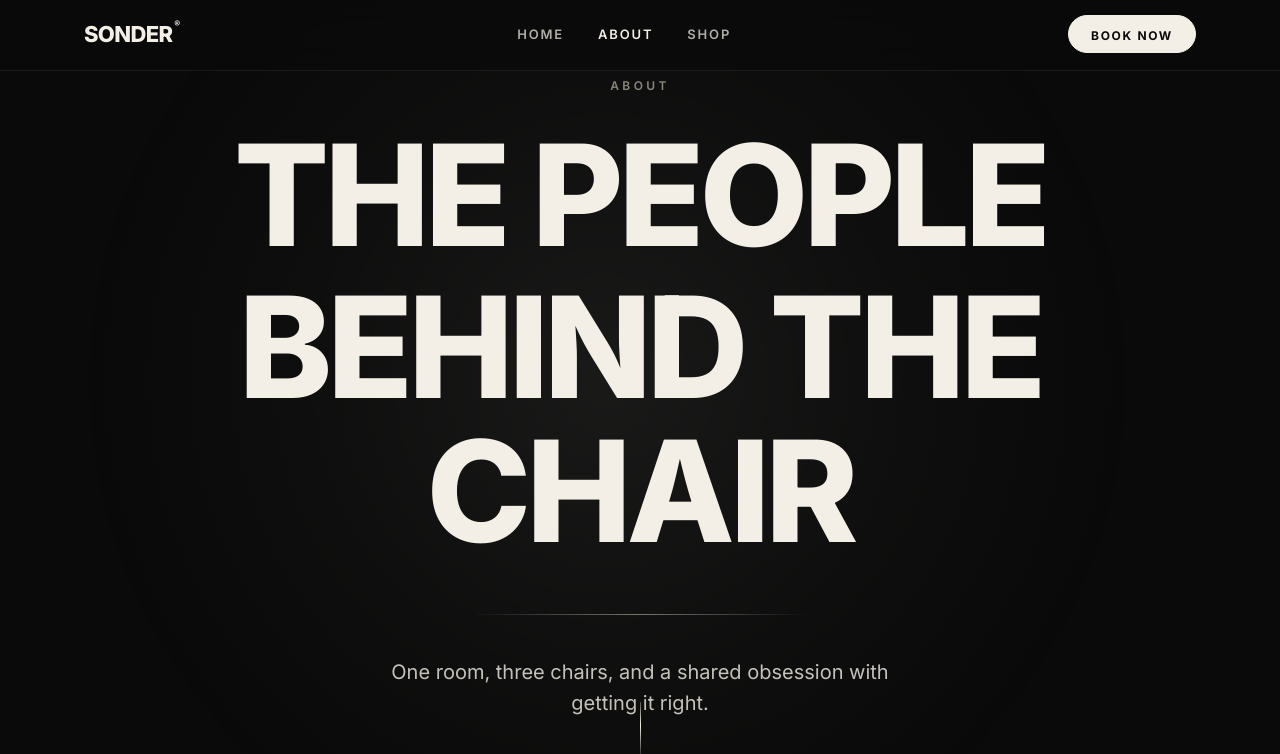
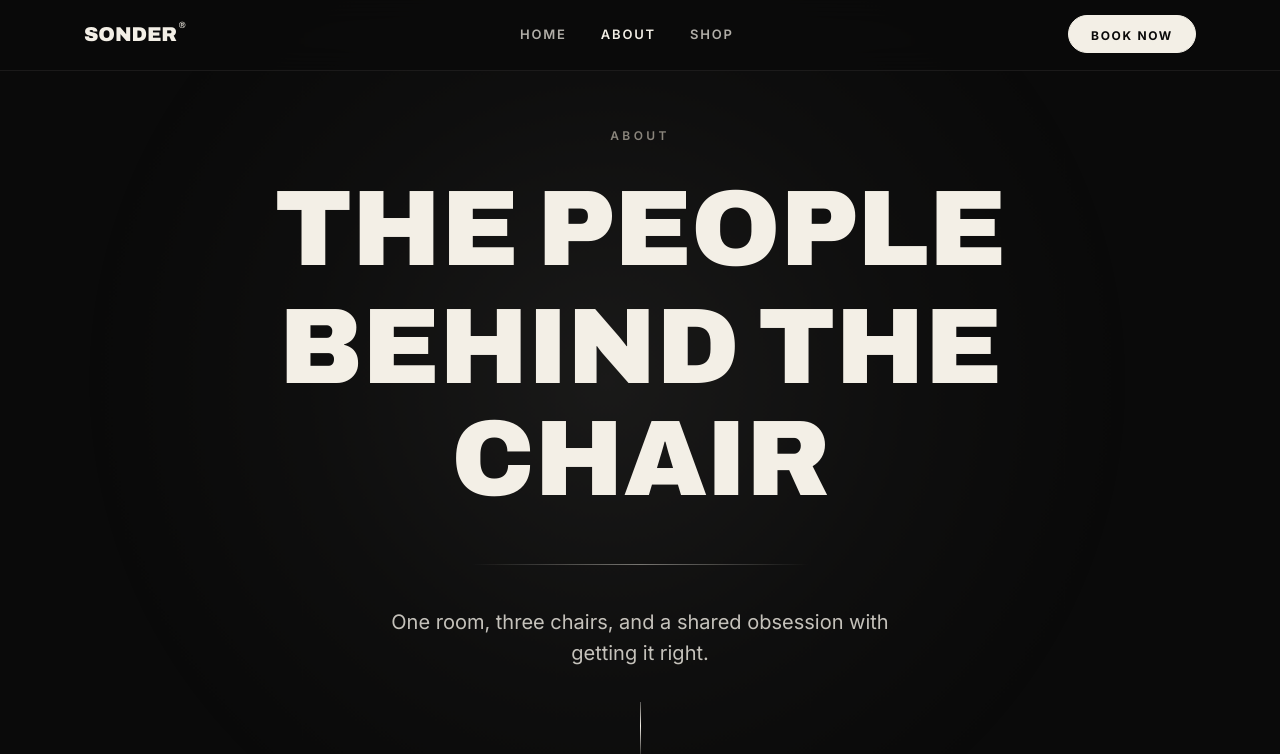
Before and after one commit to peter-t-wang315/sonderbarber, a Next.js app: page /about in a window 1280 px wide. Shown: the part 75-829 px from the top of the page. Built offline with nearby package versions, Linux system fonts and the light colour scheme.

Commit message:
Updating image.

```diff
--- a/app/globals.css
+++ b/app/globals.css
@@ -8,6 +8,9 @@
   --line-soft: rgba(243, 239, 230, 0.07);
 
   --font: var(--font-inter), system-ui, -apple-system, "Helvetica Neue", Arial,
+    sans-serif;
+  /* Display face for the wordmark and headlines — see app/layout.js. */
+  --font-head: var(--font-display), var(--font-inter), "Helvetica Neue", Arial,
     sans-serif;
 
   --maxw: 1240px;
@@ -76,35 +79,38 @@ img {
   margin: 0 0 20px;
 }
 
-/* Wordmark / display styling mirrors the SONDER logo:
-   heavy weight, uppercase, tight negative tracking. */
+/* Wordmark / display styling mirrors the SONDER logo: ultra-bold, extended,
+   uppercase, letters almost touching. font-stretch drives the width axis. */
 .wordmark {
-  font-weight: 800;
-  letter-spacing: -0.04em;
+  font-family: var(--font-head);
+  font-weight: 900;
+  font-stretch: 125%;
+  letter-spacing: -0.005em;
   text-transform: uppercase;
 }
 
 h1,
 h2,
 h3 {
-  font-weight: 800;
-  letter-spacing: -0.035em;
-  line-height: 1.02;
+  font-family: var(--font-head);
+  font-weight: 900;
+  font-stretch: 125%;
+  letter-spacing: -0.005em;
+  line-height: 1.04;
   margin: 0;
   text-transform: uppercase;
 }
 
 h1 {
-  font-size: clamp(48px, 11vw, 148px);
+  font-size: clamp(38px, 8.4vw, 112px);
 }
 
 h2 {
-  font-size: clamp(34px, 6vw, 74px);
+  font-size: clamp(28px, 4.8vw, 58px);
 }
 
 h3 {
-  font-size: clamp(20px, 2.4vw, 30px);
-  letter-spacing: -0.02em;
+  font-size: clamp(18px, 2.1vw, 26px);
 }
 
 p {
@@ -203,9 +209,11 @@ p {
 }
 
 .nav__brand {
-  font-size: 22px;
-  font-weight: 800;
-  letter-spacing: -0.03em;
+  font-family: var(--font-head);
+  font-size: 20px;
+  font-weight: 900;
+  font-stretch: 125%;
+  letter-spacing: -0.005em;
   text-transform: uppercase;
   display: inline-flex;
   align-items: flex-start;
@@ -839,7 +847,7 @@ body:has(.snap-page) .footer {
 }
 
 .barber h2 {
-  font-size: clamp(30px, 4.5vw, 54px);
+  font-size: clamp(26px, 3.6vw, 44px);
   margin-bottom: 24px;
 }
 
@@ -869,9 +877,10 @@ body:has(.snap-page) .footer {
 }
 
 .footer__brand {
-  font-size: clamp(48px, 10vw, 120px);
-  font-weight: 800;
-  letter-spacing: -0.045em;
+  font-size: clamp(42px, 8.5vw, 104px);
+  font-weight: 900;
+  font-stretch: 125%;
+  letter-spacing: -0.005em;
   text-transform: uppercase;
   line-height: 0.9;
 }
--- a/app/layout.js
+++ b/app/layout.js
@@ -1,13 +1,36 @@
-import { Inter } from "next/font/google";
+import { Archivo, Inter } from "next/font/google";
 import "./globals.css";
 import Nav from "@/components/Nav";
 import Footer from "@/components/Footer";
 
-// Inter — a clean neo-grotesque in the Helvetica lineage, closest free match
-// to the heavy, tightly-tracked SONDER wordmark.
+// Inter carries body copy, labels and buttons.
 const inter = Inter({
   subsets: ["latin"],
   variable: "--font-inter",
+  display: "swap",
+});
+
+// Display face for the wordmark and headlines.
+//
+// The real SONDER logotype is an ultra-bold extended grotesque — its closest
+// commercial match is PP Monument Extended (Heavy/Black) from Pangram Pangram,
+// which is a paid licence. Archivo is a free variable grotesque with a width
+// axis; pushed to wdth 125 / wght 900 it lands very close to that silhouette.
+//
+// To swap in the real thing once licensed: drop the woff2 files in
+// app/fonts/, replace this with next/font/local, and keep the same
+// --font-display variable name — no other file needs to change.
+//
+//   import localFont from "next/font/local";
+//   const display = localFont({
+//     src: [{ path: "./fonts/MonumentExtended-Black.woff2", weight: "900" }],
+//     variable: "--font-display",
+//     display: "swap",
+//   });
+const display = Archivo({
+  subsets: ["latin"],
+  axes: ["wdth"],
+  variable: "--font-display",
   display: "swap",
 });
 
@@ -23,7 +46,11 @@ export default function RootLayout({ children }) {
   // as a hydration mismatch. Suppressed on the two shell nodes only —
   // mismatches inside our own components still surface.
   return (
-    <html lang="en" className={inter.variable} suppressHydrationWarning>
+    <html
+      lang="en"
+      className={`${inter.variable} ${display.variable}`}
+      suppressHydrationWarning
+    >
       <body suppressHydrationWarning>
         <Nav />
         <main>{children}</main>
```
Also changed, not shown: app/icon.png (added), public/sonderlogo.webp (added).
